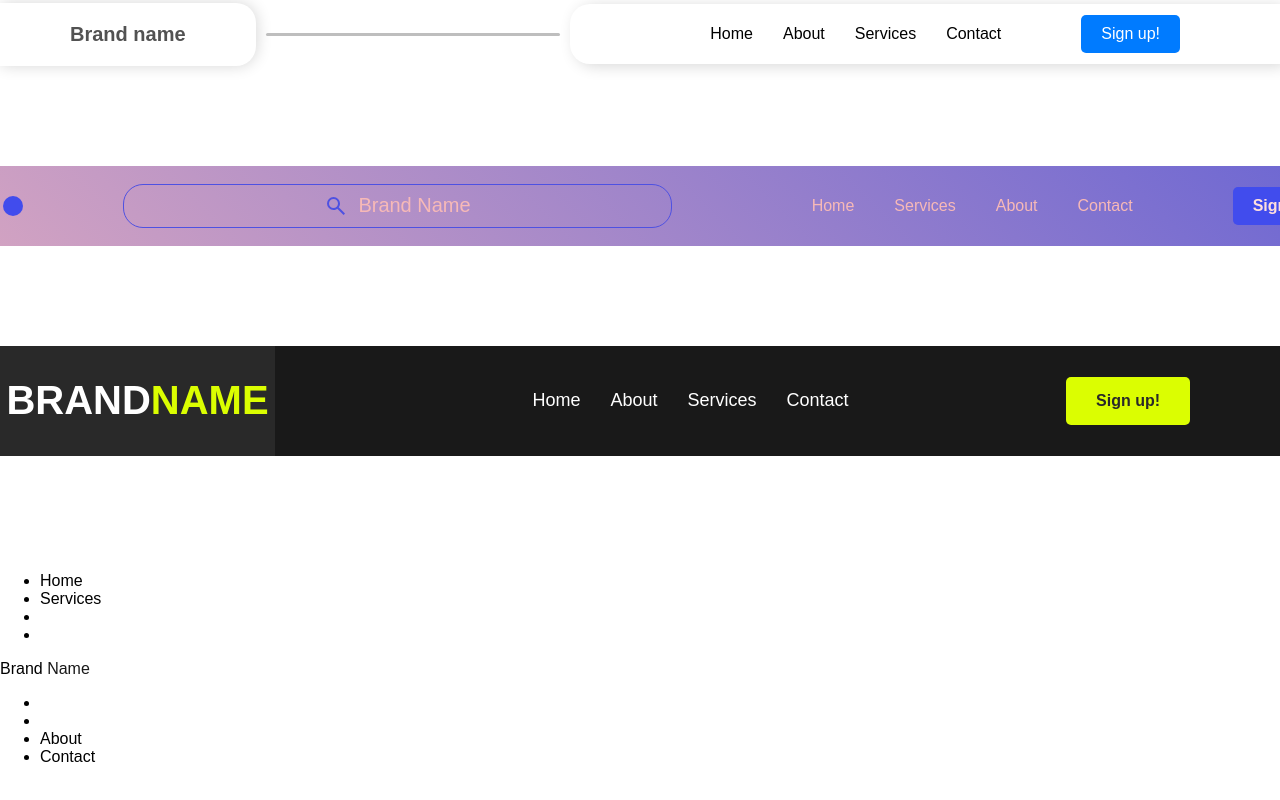
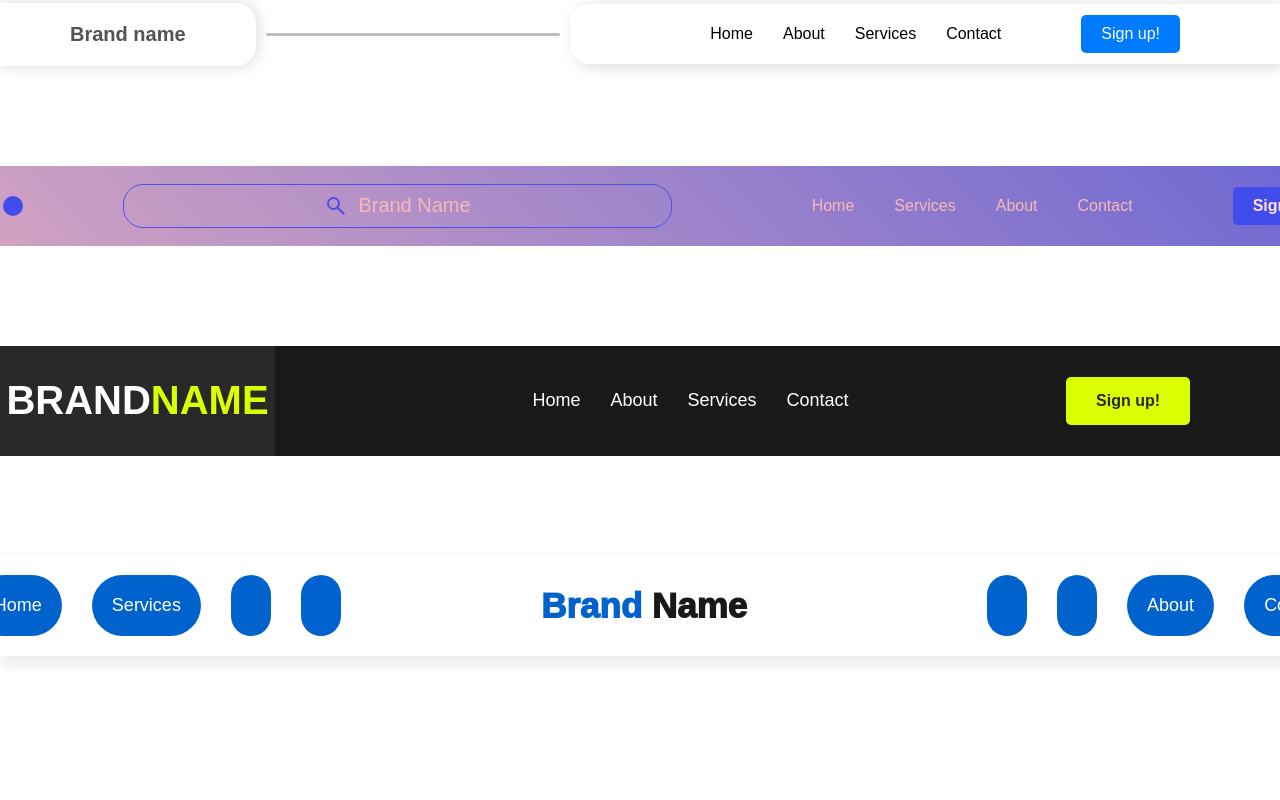
Before and after one commit to Wafiq5/Many-navbars-to-choose-from, a plain HTML site: page index.html in a window 1280 px wide. Shown: the part 858-1658 px from the top of the page. After the commit the page ends 1614 px from the top, so only its background shows below. Drawn offline with Linux system fonts and the light colour scheme.

Commit message:
Navbar 9 CSS

```diff
--- a/style.css
+++ b/style.css
@@ -526,3 +526,50 @@ html {
 .navbar-8-sign-up-btn:active{
     background-color: #92ac0d;
 }
+
+/*! Navbar-9 */
+
+.navbar-9 {
+  display: flex;
+  justify-content: center;
+  align-items: center;
+  box-shadow: 6px 6px 10px 5px rgb(240, 239, 239);
+  gap: 200px;
+  height: 100px;
+}
+
+.navbar-9-brand-name {
+  font-size: 35px;
+  font-weight: 1000;
+  color: #0062cc;
+  text-align: center;
+  display: flex;
+  align-items: center;
+  justify-content: center;
+}
+
+.navbar-9-ul {
+  display: flex;
+  gap: 30px;
+  justify-content: center;
+}
+
+.navbar-9-ul li {
+  list-style: none;
+  text-decoration: none;
+  background-color: #0062cc;
+  padding: 20px;
+  color: #fff;
+  border-radius: 40px;
+  cursor: pointer;
+  transition: background-color 0.3s ease;
+  font-size: 18px;
+}
+
+.navbar-9-ul li:hover {
+  background-color: #0057b9;
+}
+
+.navbar-9-ul li:active {
+  background-color: #004da9;
+}
```
